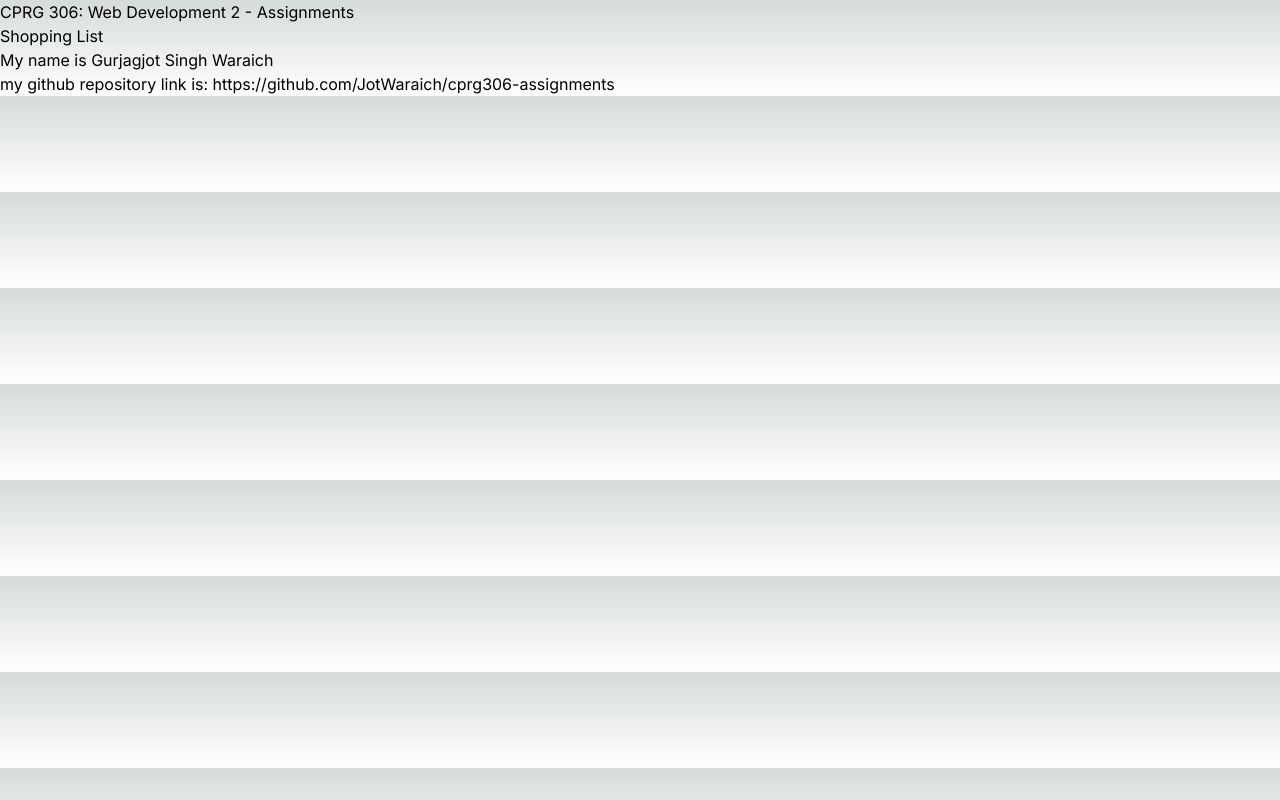
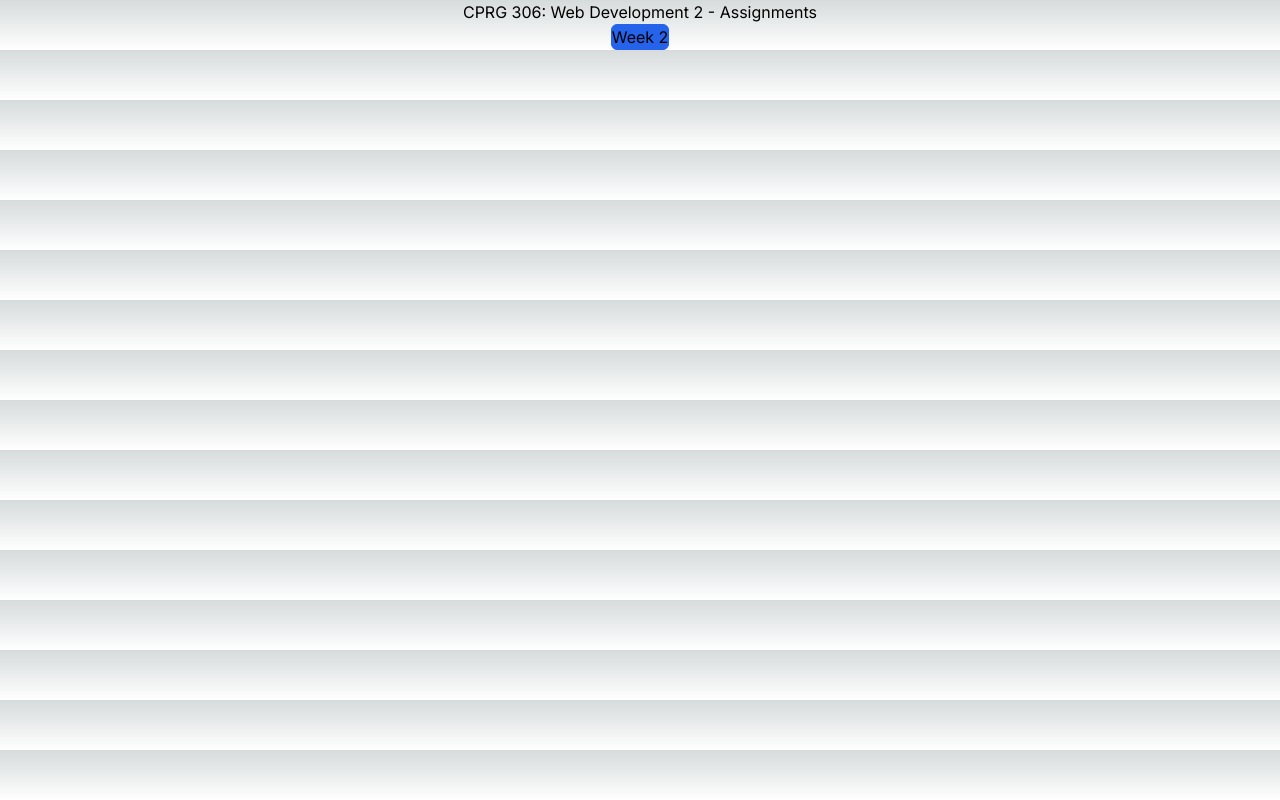
Before and after one commit to JotWaraich/cprg306-assignments, a Next.js app: page / in a window 1280 px wide. Built offline with nearby package versions, Linux system fonts and the light colour scheme.

Commit message:
Finished

```diff
--- a/app/page.js
+++ b/app/page.js
@@ -1,10 +1,14 @@
-import Page from "./week-2/page";
+import Link from "next/link";
 
 export default function Home() {
   return (
-    <div>
+    <div className="text-center">
       <h1>CPRG 306: Web Development 2 - Assignments</h1>
-      <Page />
+      <Link href="/week-2">
+        <button className="border border-blue-600 bg-blue-600 rounded-md">
+          Week 2
+        </button>
+      </Link>
     </div>
   );
 }
--- a/app/week-2/page.js
+++ b/app/week-2/page.js
@@ -2,7 +2,7 @@ import StudentInfo from "./student-info";
 
 export default function Page() {
   return (
-    <main>
+    <main className="text-center">
       <h1>Shopping List</h1>
       <StudentInfo />
     </main>
```
